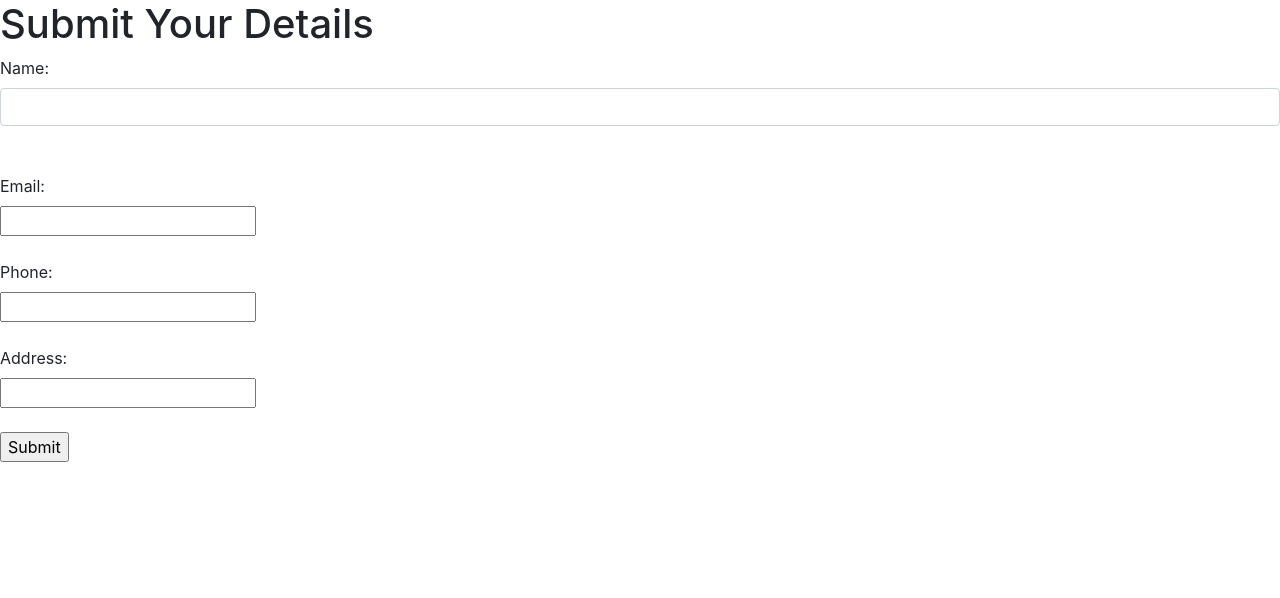
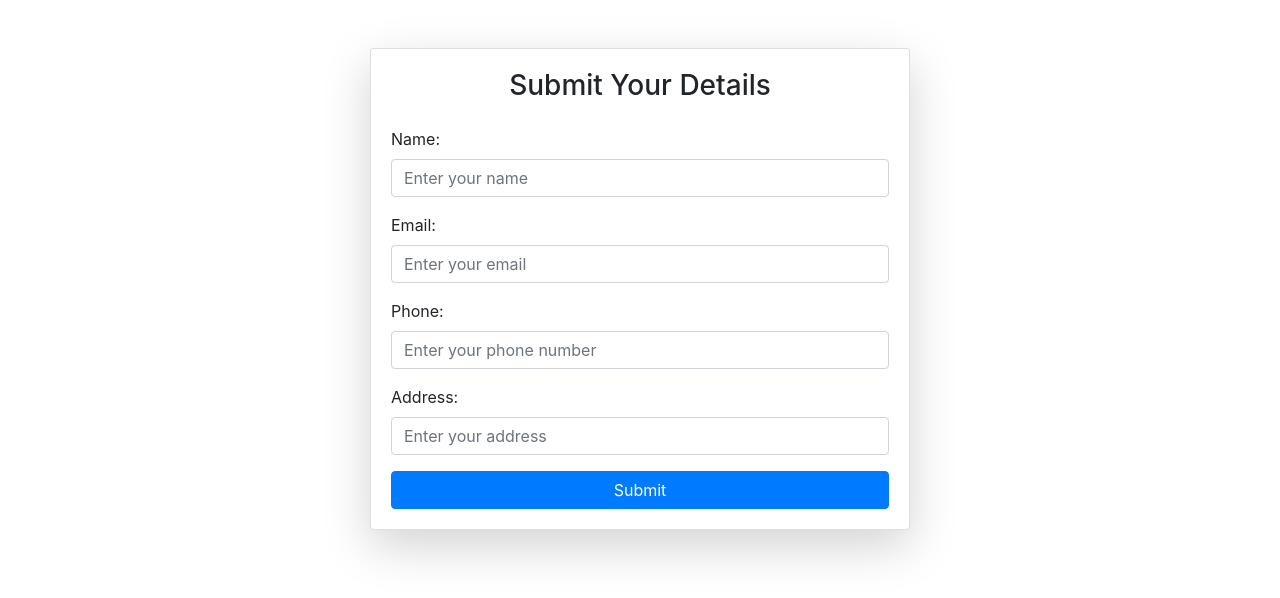
Before and after one commit to RAJGOLEPU/Testmongo, a Flask app: page / in a window 1280 px wide. Shown: the top 598 px of the page. Run offline with Flask 3, Linux system fonts and the light colour scheme; some libraries are stand-ins or nearby versions.

Commit message:
styled the form

```diff
--- a/templates/form.html
+++ b/templates/form.html
@@ -7,23 +7,43 @@
     <title>User Form</title>
 </head>
 <body>
-    <h1>Submit Your Details</h1>
-    <div class="mb-3">
-    <form action="{{ url_for('submit') }}" method="POST">
-        <label class="form-label" for="name">Name:</label><br>
-        <input type="text" class="form-control" id="name" name="name" required><br><br>
+    <div class="container mt-5">
+        <div class="row justify-content-center">
+            <div class="col-md-6">
+                <div class="card shadow-lg">
+                    <div class="card-body">
+                        <h3 class="card-title text-center mb-4">Submit Your Details</h3>
+                        <form action="{{ url_for('submit') }}" method="POST">
+                            <div class="form-group">
+                                <label for="name">Name:</label>
+                                <input type="text" class="form-control" id="name" name="name" placeholder="Enter your name" required>
+                            </div>
 
-        <label for="email">Email:</label><br>
-        <input type="email" id="email" name="email" required><br><br>
+                            <div class="form-group">
+                                <label for="email">Email:</label>
+                                <input type="email" class="form-control" id="email" name="email" placeholder="Enter your email" required>
+                            </div>
 
-        <label for="phone">Phone:</label><br>
-        <input type="text" id="phone" name="phone" required><br><br>
+                            <div class="form-group">
+                                <label for="phone">Phone:</label>
+                                <input type="text" class="form-control" id="phone" name="phone" placeholder="Enter your phone number" required>
+                            </div>
 
-        <label for="address">Address:</label><br>
-        <input type="text" id="address" name="address"><br><br>
+                            <div class="form-group">
+                                <label for="address">Address:</label>
+                                <input type="text" class="form-control" id="address" name="address" placeholder="Enter your address">
+                            </div>
 
-        <input type="submit" value="Submit">
-    </form>
+                            <button type="submit" class="btn btn-primary btn-block">Submit</button>
+                        </form>
+                    </div>
+                </div>
+            </div>
+        </div>
     </div>
+
+    <script src="https://code.jquery.com/jquery-3.5.1.slim.min.js"></script>
+    <script src="https://cdn.jsdelivr.net/npm/@popperjs/core@2.9.1/dist/umd/popper.min.js"></script>
+    <script src="https://stackpath.bootstrapcdn.com/bootstrap/4.5.2/js/bootstrap.min.js"></script>
 </body>
 </html>
```
